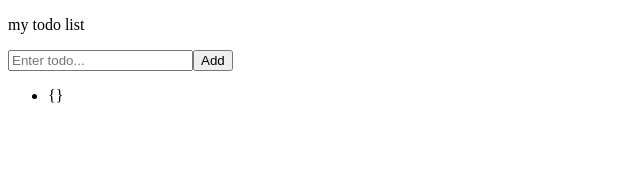
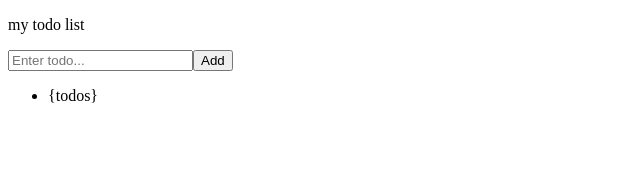
Before and after one commit to mariehposa/vue-todo, a Vue app in the folder todo/: page / in a window 1280 px wide. Shown: the top 177 px of the page, without its empty margins (0-640 px from the left). Built offline with nearby package versions, Linux system fonts and the light colour scheme.

Commit message:
get todo data

```diff
--- a/todo/src/App.vue
+++ b/todo/src/App.vue
@@ -12,6 +12,11 @@ export default {
   name: 'App',
   components: {
     HelloWorld
+  },
+  data() {
+    return {
+      todos: ''
+    }
   }
 }
 </script>
--- a/todo/src/components/HelloWorld.vue
+++ b/todo/src/components/HelloWorld.vue
@@ -7,7 +7,7 @@
     </div>
 
     <ul>
-      <li>{}</li>
+      <li>{todos}</li>
     </ul>
   </div>
 </template>
```
